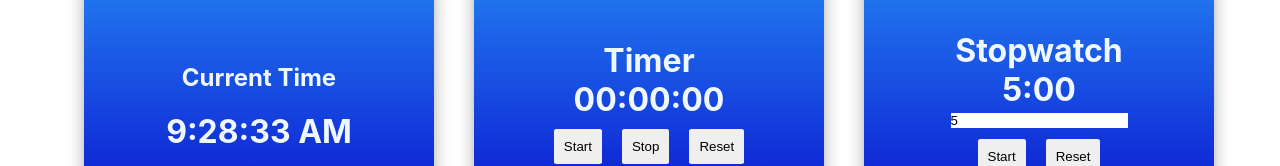
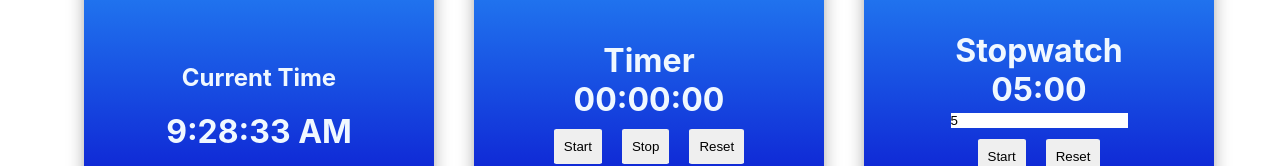
Before and after one commit to NixonOjiem/Stop-Watch, a React (Create React App) app: page / in a window 1280 px wide. Shown: the part 245-411 px from the top of the page. Built offline with nearby package versions, Linux system fonts and the light colour scheme.

Commit message:
Modified the stopwatch to display values in terms of hours minutes and seconds

```diff
--- a/src/components/StopWatch.js
+++ b/src/components/StopWatch.js
@@ -30,12 +30,20 @@ function StopWatch() {
     setInputTime(e.target.value);
   };
 
+  // Calculate hours, minutes, and seconds
+  const hours = Math.floor(time / 3600);
+  const minutes = Math.floor((time % 3600) / 60);
+  const seconds = time % 60;
+
   return (
     <div className='card'>
       <h1>Stopwatch</h1>
       <div>
-        <h1>{Math.floor(time / 60)}:
-        {time % 60 < 10 ? `0${time % 60}` : time % 60}</h1>
+        <h1>
+          {hours > 0 ? `${hours}:` : ''} {/* Only show hours if greater than 0 */}
+          {minutes < 10 ? `0${minutes}` : minutes}:
+          {seconds < 10 ? `0${seconds}` : seconds}
+        </h1>
       </div>
       <div>
         <input
@@ -46,8 +54,8 @@ function StopWatch() {
         />
       </div>
       <div>
-        <button onClick={startTimer}className='button'>Start</button>
-        <button onClick={resetTimer}className='button'>Reset</button>
+        <button onClick={startTimer} className='button'>Start</button>
+        <button onClick={resetTimer} className='button'>Reset</button>
       </div>
     </div>
   );
```
